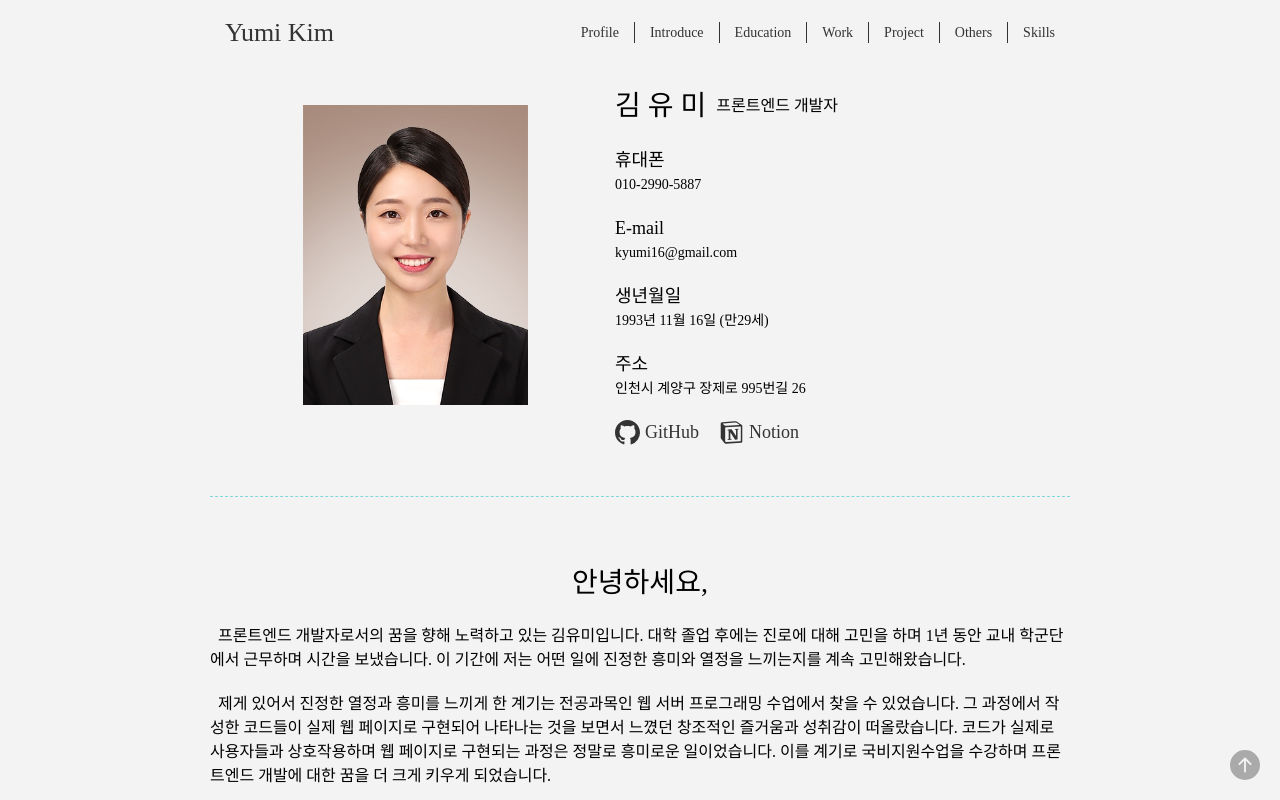
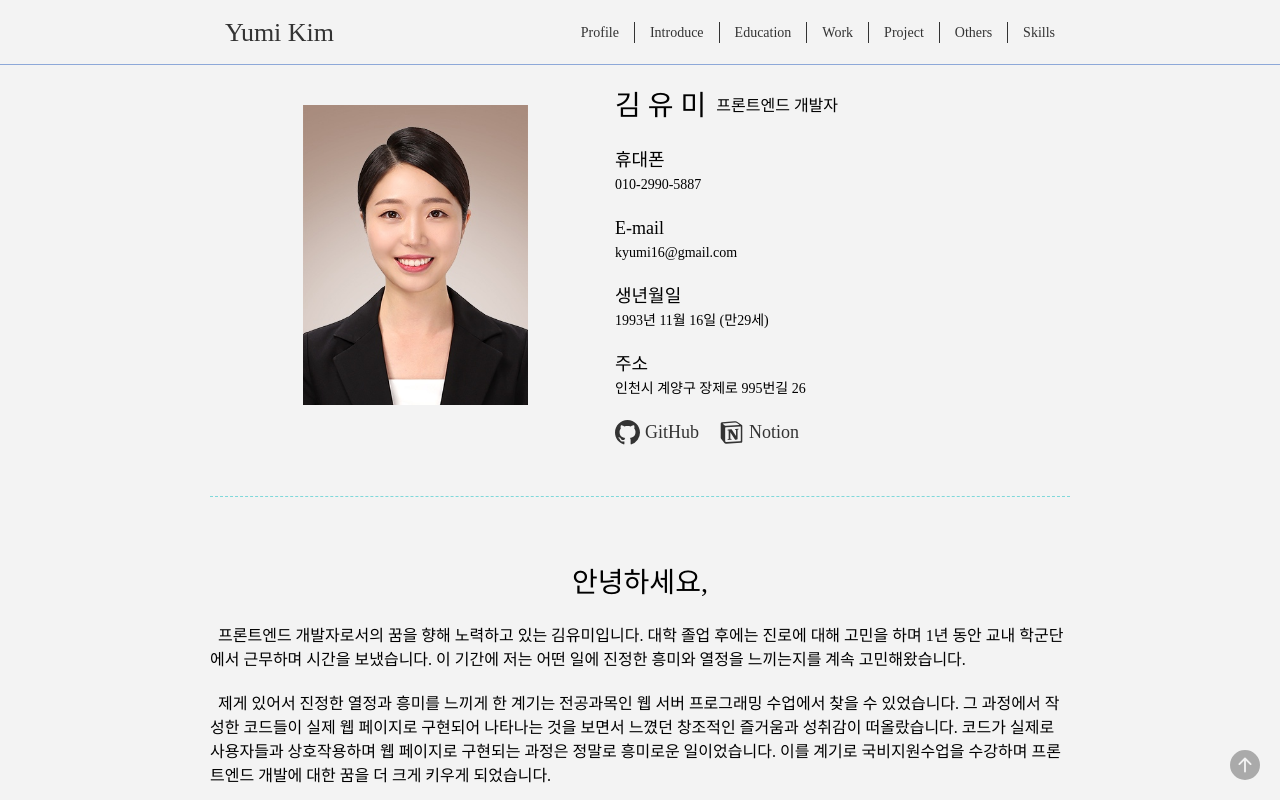
Before and after one commit to rladbal0101/portfolio, a React (Create React App) app: page / in a window 1280 px wide. Shown: the top 800 px of the page. Built offline with nearby package versions, Linux system fonts and the light colour scheme; a web font is replaced by a local one.

Commit message:
2023-08-10 nav 수정(모바일용 메뉴 스크롤 수정)

```diff
--- a/src/components/Layout.js
+++ b/src/components/Layout.js
@@ -8,8 +8,12 @@ const StyledHeader = styled.div`
   height: 65px;
   position: fixed;
   background-color: #f3f3f3;
+  border-bottom: 1px solid #8da8d8;
   top: 0;
   left: 0;
+  @media screen and (max-width: 440px) {
+    border-bottom: 0;
+  }
 `;
 
 const HeaderInner = styled.div`
@@ -66,6 +70,7 @@ const NavWrapper = styled.div`
     /* overflow-x: scroll; */
     overflow-x: auto;
     white-space: nowrap;
+    padding-bottom: 5px;
     border-bottom: 1px solid #8da8d8;
   }
 `;
```
